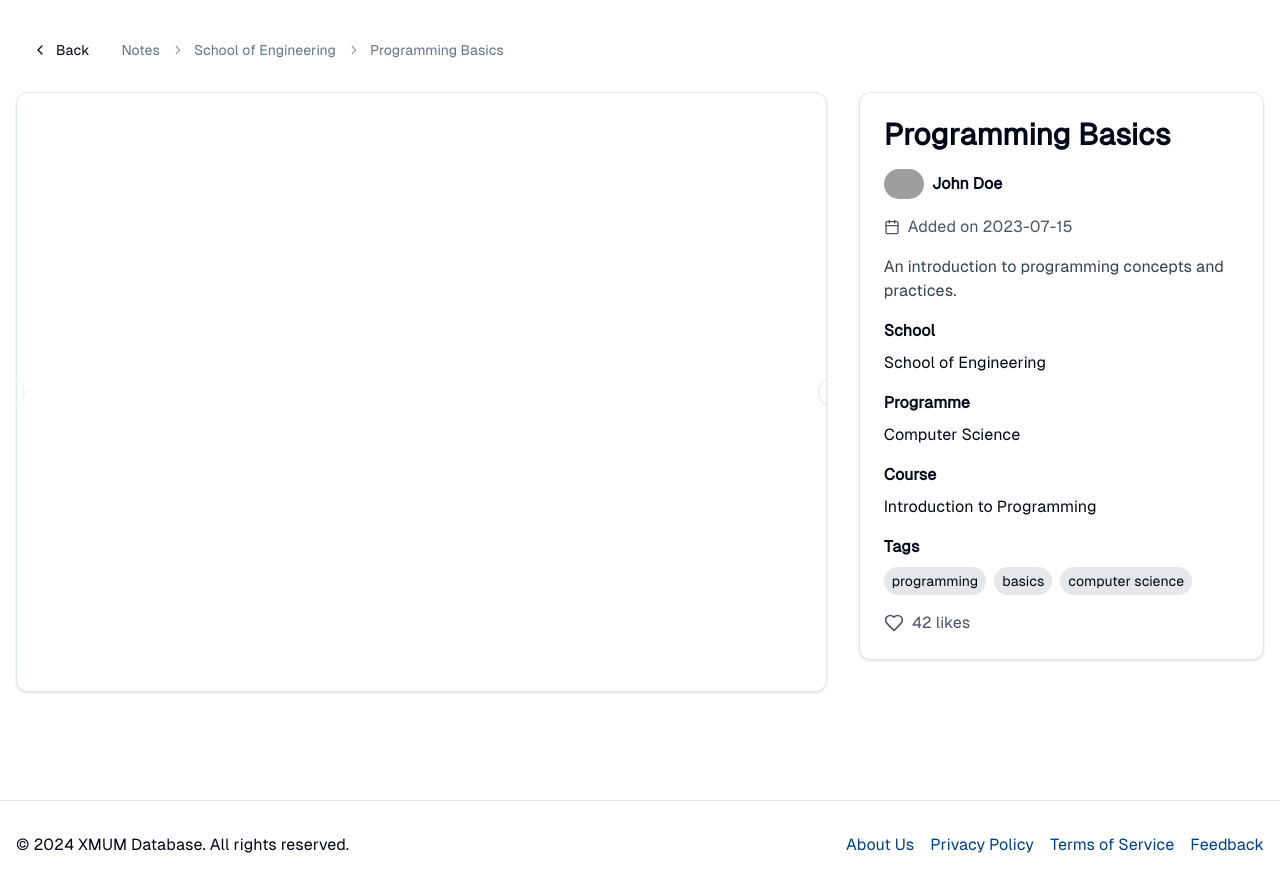
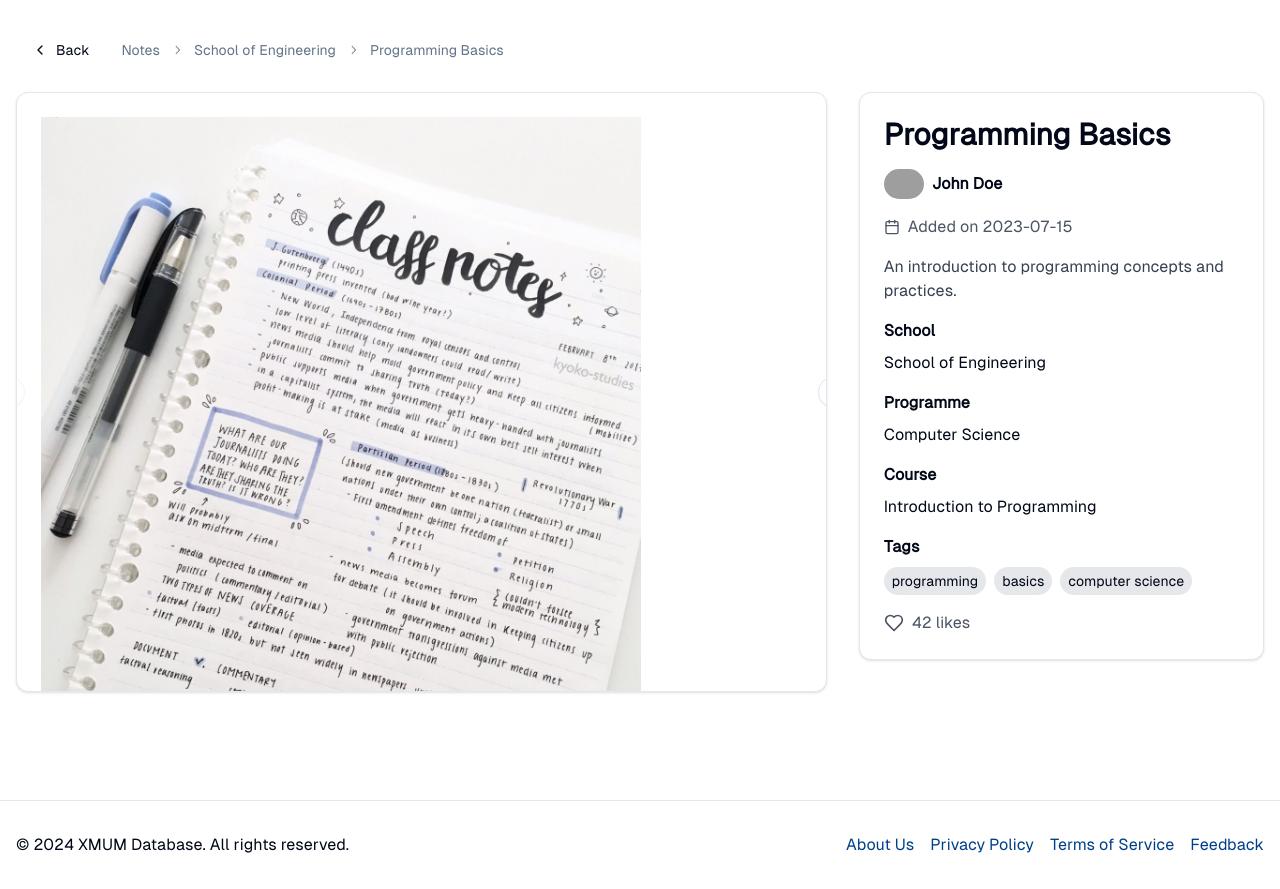
Before and after one commit to YapWH/xmum_database_front, a Next.js app: page /notes/1/1 in a window 1280 px wide. Built offline with nearby package versions, Linux system fonts and the light colour scheme; grey boxes are pictures that could not be loaded.

Commit message:
Update page.tsx

```diff
--- a/app/notes/[schoolId]/[noteId]/page.tsx
+++ b/app/notes/[schoolId]/[noteId]/page.tsx
@@ -38,9 +38,9 @@ const noteData = {
   contentType: 'images', // or 'pdf'
   content: '/sample.pdf', // This should be the path to your PDF file
   images: [
-    '/placeholder.jpg?height=600&width=800',
-    '/placeholder.jpg?height=600&width=800',
-    '/placeholder.jpg?height=600&width=800',
+    '/notes.jpg',
+    '/placeholder.jpg',
+    '/placeholder.jpg',
   ],
 }
 
@@ -84,13 +84,13 @@ export default function NoteDetailsPage() {
                   <Carousel className="w-full h-full">
                     <CarouselContent>
                       {noteData.images.map((image, index) => (
-                        <CarouselItem key={index} className="h-full">
-                          <div className="relative h-full w-full">
+                        <CarouselItem key={index} className="w-full h-full">
+                          <div>
                             <Image
                               src={image}
                               alt={`Image ${index + 1}`}
-                              fill
-                              style={{ objectFit: 'contain' }}
+                              width={600}
+                              height={100}
                             />
                           </div>
                         </CarouselItem>
```
